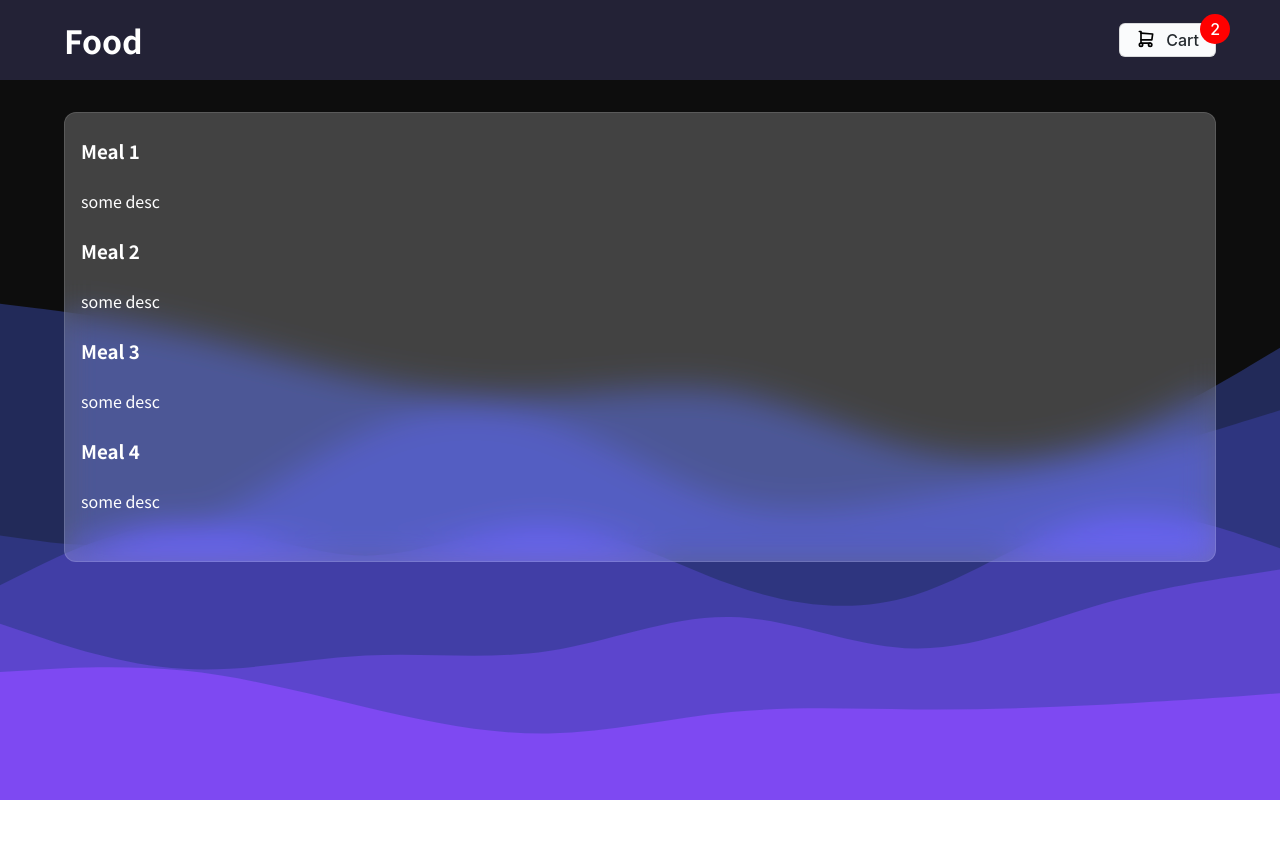
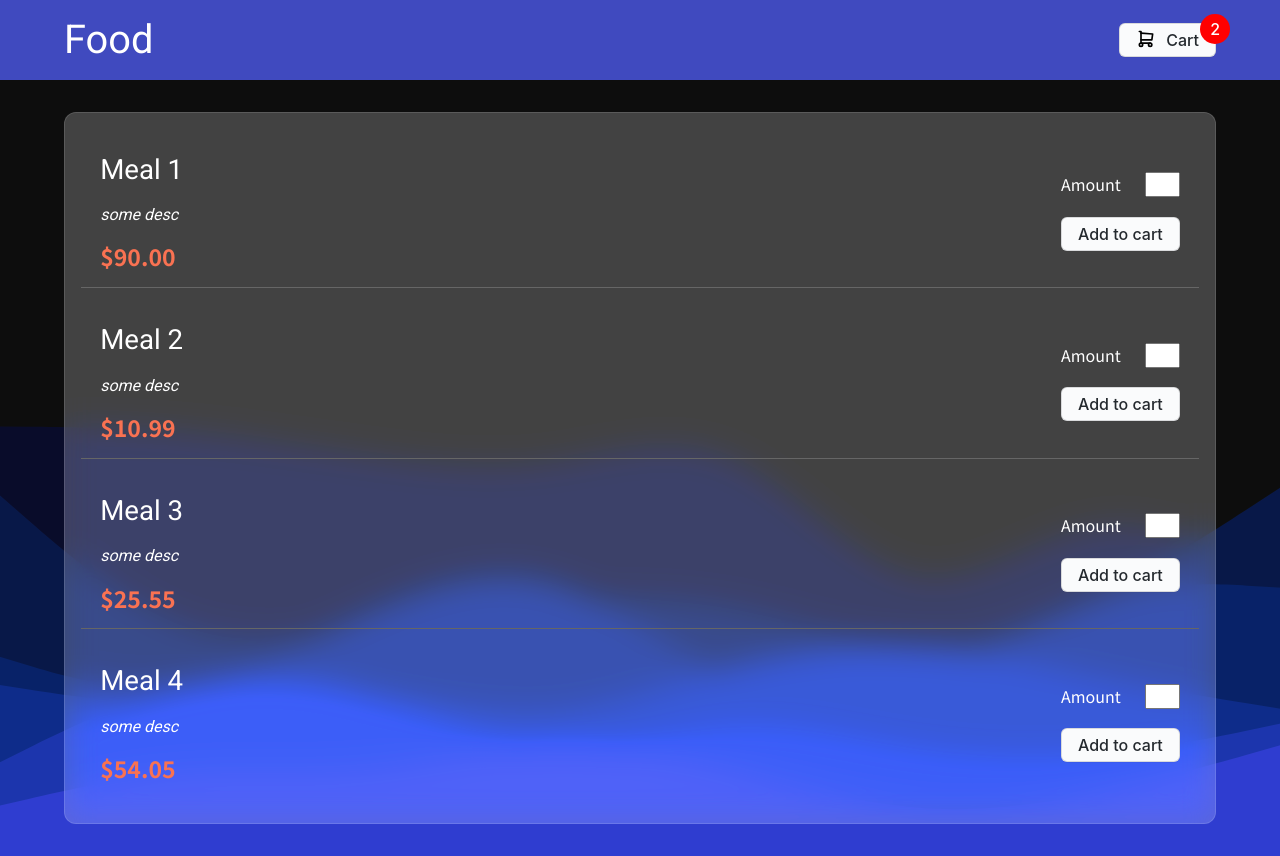
Before and after one commit to n-drobyshevski/orderFood, a React (Create React App) app: page / in a window 1280 px wide. Before the commit the page ends 800 px from the top, so only its background shows below. Built offline with nearby package versions, Linux system fonts and the light colour scheme.

Commit message:
Add Item and AddtoCartForm components. Design changes

```diff
--- a/src/components/Header/Header.module.css
+++ b/src/components/Header/Header.module.css
@@ -2,7 +2,7 @@
     display: flex;
     justify-content: space-between;
     padding: 1rem 5%;
-    background-color: #403f6f6b;
+    background-color:#404abf;
     align-items: center;
 }
 
--- /dev/null
+++ b/src/components/Items/AddToCartForm.js
@@ -0,0 +1,16 @@
+import Button from '../UI/Button/Button';
+import styles from './AddToCartForm.module.css';
+
+const AddToCartForm = () => {
+    return (
+        <form >
+            <div className={styles.inputGroup}>
+                <label htmlFor='amount'>Amount</label>
+                <input id='amount' type='number' min={1} max={99}></input>
+            </div>
+            <Button type='submit'>Add to cart</Button>
+        </form>
+    )
+};
+
+export default AddToCartForm;
--- /dev/null
+++ b/src/components/Items/AddToCartForm.module.css
@@ -0,0 +1,19 @@
+form{
+    display: flex;
+    flex-direction: column;
+    gap: 1.2rem;
+}
+
+.inputGroup{
+    display: flex;
+    justify-content: space-between;
+    align-items: center;
+
+}
+
+input{
+    appearance: textfield;
+    margin:0;
+    width: 2.2rem;
+    padding: .2rem .5rem;
+}
--- a/src/components/Items/Item.js
+++ b/src/components/Items/Item.js
@@ -1,11 +1,15 @@
-import './Item.module.css';
+import AddToCartForm from './AddToCartForm';
+import styles from './Item.module.css';
 
 const Item = (props) => {
     return (
         <li>
-            <h3>{props.name}</h3>
-            <p>{props.desc}</p>
-            <h2>{props.prix}</h2>
+            <div className={styles.mainContent}>
+                <h3>{props.name}</h3>
+                <p><i>{props.desc}</i></p>
+                <h4 className={styles.price} >{props.price}</h4>
+            </div>
+            <AddToCartForm />
         </li>
     )
 };
--- a/src/components/Items/Item.module.css
+++ b/src/components/Items/Item.module.css
@@ -0,0 +1,18 @@
+li {
+    display: flex;
+    padding: 1rem 1.2rem;
+}
+
+li:not(:last-child) {
+    border-bottom: 1px solid #666;
+}
+
+.mainContent {
+    flex-grow: 1;
+    display: flex;
+    flex-direction: column;
+}
+
+.price{
+    color:#f97252;
+}
--- a/src/index.css
+++ b/src/index.css
@@ -1,4 +1,5 @@
 @import url('https://fonts.googleapis.com/css2?family=Noto+Sans+JP:wght@400;700&display=swap');
+@import url('https://fonts.googleapis.com/css2?family=Roboto&display=swap');
 
 *,
 *::before,
@@ -9,28 +10,53 @@
 }
 
 *+* {
-  margin-top: 1.5rem;
+  margin-top: 1.2rem;
 }
+
+html {
+  font-size: 100%;
+}
+
+h1,
+h2,
+h3,
+p {
+  font-weight: 400;
+  font-family: 'Roboto', sans-serif;
+}
+
+h1 {
+  margin-top: 0;
+  font-size: 2.488rem;
+}
+
+h2 {font-size: 2.074rem;}
+
+h3 {font-size: 1.728rem;}
+
+h4 {font-size: 1.44rem;}
+
+h5 {font-size: 1.2rem;}
+
+
 
 html {
   font-family: 'Noto Sans JP', sans-serif;
 }
 
 body {
-  height: 100vh;
-  color:white;
-  line-height: 1.5;
+  height: fit-content;
+  color: white;
+  line-height: 1.2;
   margin: 0;
-  /* background-color: #594F56; */
   background-image: url('../public/layered-waves.svg');
   background-size: cover;
   background-position: bottom center, 50%, 50%;
-  overflow: hidden;
 
 
 }
 
-#root{
+#root {
   margin: 0;
   display: flex;
   flex-direction: column;
```
Also changed, not shown: public/layered-waves.svg.
